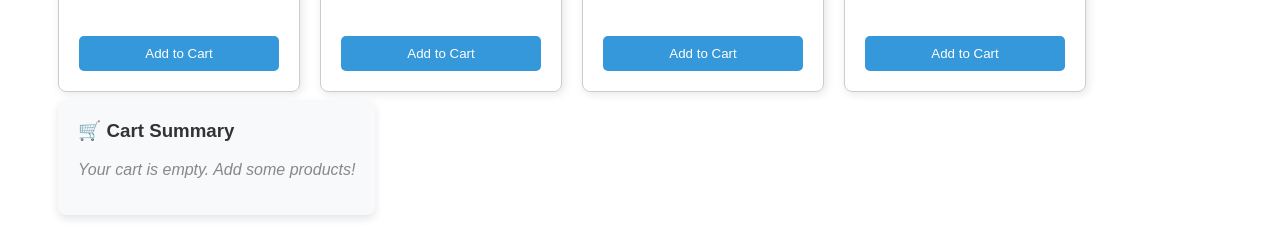
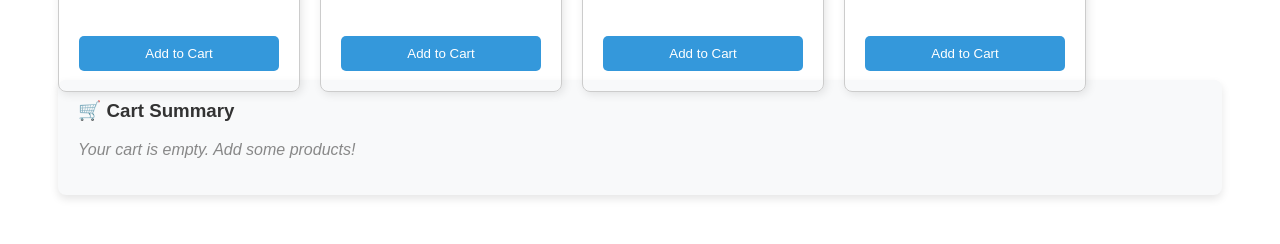
Before and after one commit to shanPulina0425/clothify-web-ui, an Angular app: page / in a window 1280 px wide. Both pictures are taken after a click on the element "🛒 Cart". Shown: the part 553-797 px from the top of the page. Built offline with nearby package versions, Linux system fonts and the light colour scheme.

Commit message:
feat: add repomix output file and update app structure for cart functionality

```diff
--- a/src/app/app.html
+++ b/src/app/app.html
@@ -1,5 +1,7 @@
 
-<app-navbar [cartCount]="myCart.length"></app-navbar>
+<app-navbar [cartCount]="myCart.length"
+            (cartClicked)="toggleCart()">
+</app-navbar>
 
 <div class="main-container">
     <h2>Our Latest Products</h2>
@@ -16,8 +18,11 @@
 
         }
 
-        <app-cart-summary [cartItems]="myCart"></app-cart-summary>
 
+        </div>
 
-    </div>
+        @if(isCartVisible) {
+            <app-cart-summary [cartItems]="myCart"></app-cart-summary>
+
+        }
 </div>
--- a/src/app/app.ts
+++ b/src/app/app.ts
@@ -4,37 +4,50 @@ import { Navbar } from './navbar/navbar';
 import { ProductCard } from './product-card/product-card';
 import { CartSummary } from './cart-summary/cart-summary';
 
-
-export interface Product{
-  id:number;
-  name:string;
-  price:number;
-  imageUrl:string
+export interface Product {
+  id: number;
+  name: string;
+  price: number;
+  imageUrl: string;
 }
 
 @Component({
   selector: 'app-root',
-  imports: [RouterOutlet,Navbar,ProductCard,CartSummary],
+  imports: [RouterOutlet, Navbar, ProductCard, CartSummary],
   templateUrl: './app.html',
-  styleUrl: './app.css'
+  styleUrl: './app.css',
 })
-
-
-
 export class App {
-
   protected readonly title = signal('Clothify Store');
 
-  productList: Product[] =[
-
-{ id: 1, name: 'Classic White T-Shirt', price: 2500, imageUrl: 'https://images.unsplash.com/photo-1521572163474-6864f9cf17ab?w=300&q=80' },
-    { id: 2, name: 'Slim Fit Blue Jeans', price: 5500, imageUrl: 'https://images.unsplash.com/photo-1542272604-787c3835535d?w=300&q=80' },
-    { id: 3, name: 'Oversized Black Hoodie', price: 8500, imageUrl: 'https://images.unsplash.com/photo-1556821840-3a63f95609a7?w=300&q=80' },
-    { id: 4, name: 'Canvas Sneakers', price: 12500, imageUrl: 'https://images.unsplash.com/photo-1549298916-b41d501d3772?w=300&q=80' },
+  productList: Product[] = [
+    {
+      id: 1,
+      name: 'Classic White T-Shirt',
+      price: 2500,
+      imageUrl: 'https://images.unsplash.com/photo-1521572163474-6864f9cf17ab?w=300&q=80',
+    },
+    {
+      id: 2,
+      name: 'Slim Fit Blue Jeans',
+      price: 5500,
+      imageUrl: 'https://images.unsplash.com/photo-1542272604-787c3835535d?w=300&q=80',
+    },
+    {
+      id: 3,
+      name: 'Oversized Black Hoodie',
+      price: 8500,
+      imageUrl: 'https://images.unsplash.com/photo-1556821840-3a63f95609a7?w=300&q=80',
+    },
+    {
+      id: 4,
+      name: 'Canvas Sneakers',
+      price: 12500,
+      imageUrl: 'https://images.unsplash.com/photo-1549298916-b41d501d3772?w=300&q=80',
+    },
     //{ id: 5, name: 'Denim Jacket', price: 9500, imageUrl: '🧥' },
     //{ id: 6, name: 'Casual Summer Cap', price: 1800, imageUrl: '🧢' }
-
-  ]
+  ];
 
   /*
   addToCart(item: Product){
@@ -44,16 +57,22 @@ export class App {
   }
   */
 
-  myCart: Product[]=[];
+  isCartVisible = false;
 
-  onAddToCart(selectedItem: Product){
+  toggleCart() {
+    this.isCartVisible = !this.isCartVisible;
+  }
 
+  myCart: Product[] = [];
+
+  onAddToCart(selectedItem: Product) {
     this.myCart.push(selectedItem);
 
-    alert(selectedItem.name+' added to your Clothify Cart! '+ this.myCart.length+' : items in cart');
-
+    alert(
+      selectedItem.name +
+        ' added to your Clothify Cart! ' +
+        this.myCart.length +
+        ' : items in cart',
+    );
   }
-
-
-
 }
--- a/src/app/navbar/navbar.html
+++ b/src/app/navbar/navbar.html
@@ -4,7 +4,7 @@
     <h2>🛍️ Clothify Store</h2>
   </div>
 
-  <div class="cart-container">
+  <div class="cart-container" (click)="onCartClick()">
     <span class="cart-icon">🛒 Cart</span>
 
 
--- a/src/app/navbar/navbar.ts
+++ b/src/app/navbar/navbar.ts
@@ -1,4 +1,4 @@
-import { Component, Input } from '@angular/core';
+import { Component, EventEmitter, Input, Output } from '@angular/core';
 
 @Component({
   selector: 'app-navbar',
@@ -10,4 +10,12 @@ export class Navbar {
 
   @Input() cartCount: number=0;
 
+  @Output() cartClicked=new EventEmitter<void>();
+
+  onCartClick(){
+
+    this.cartClicked.emit();
+  }
+
+
 }
```
Also changed, not shown: 1 other file (tests, documents, lock files or other folders).
